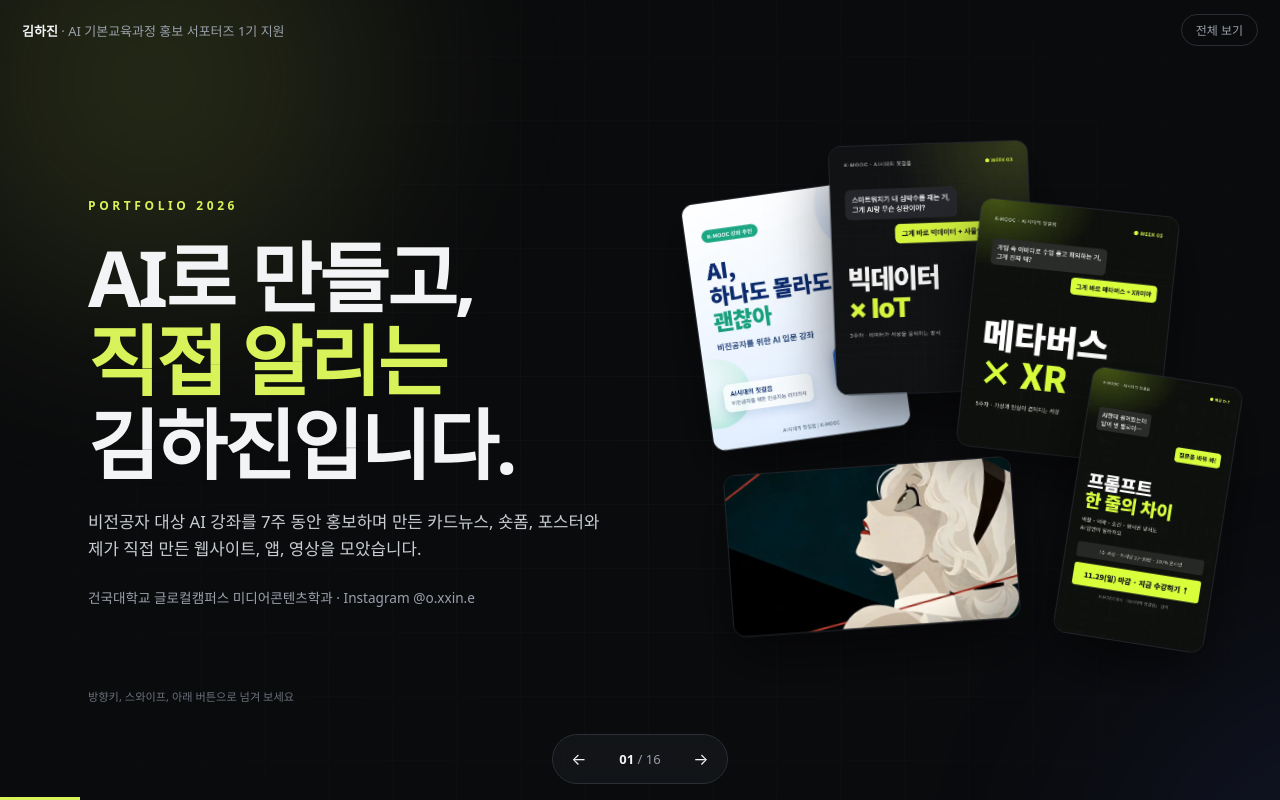
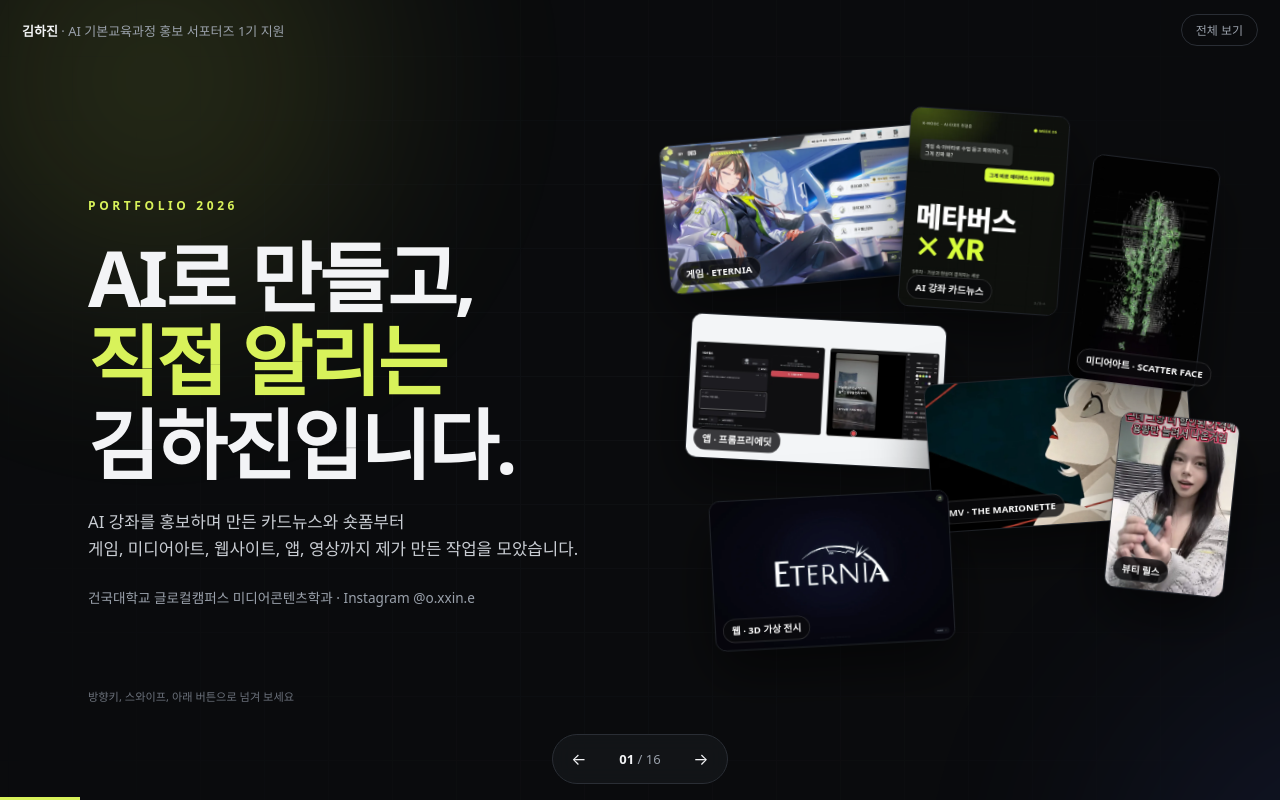
Before and after one commit to hchishj-alt/ai-supporters, a plain HTML site: page index.html in a window 1280 px wide. Drawn offline with Linux system fonts and the light colour scheme; a web font is replaced by a local one.

Commit message:
표지를 다양한 작업 화면으로

```diff
--- a/index.html
+++ b/index.html
@@ -29,15 +29,17 @@
 <section class="slide s-cover" data-title="표지">
   <div class="kicker" data-a>PORTFOLIO 2026</div>
   <h1 data-a>AI로 만들고,<br><em>직접 알리는</em><br>김하진입니다.</h1>
-  <p class="lead" data-a>비전공자 대상 AI 강좌를 7주 동안 홍보하며 만든 카드뉴스, 숏폼, 포스터와<br>제가 직접 만든 웹사이트, 앱, 영상을 모았습니다.</p>
+  <p class="lead" data-a>AI 강좌를 홍보하며 만든 카드뉴스와 숏폼부터<br>게임, 미디어아트, 웹사이트, 앱, 영상까지 제가 만든 작업을 모았습니다.</p>
   <div class="meta" data-a>건국대학교 글로컬캠퍼스 미디어콘텐츠학과 · Instagram @o.xxin.e</div>
   <div class="hint" data-a>방향키, 스와이프, 아래 버튼으로 넘겨 보세요</div>
   <div class="cover-stack" aria-hidden="true">
-    <img class="cs c1" src="w1_1.webp" alt="">
-    <img class="cs c2" src="w3_1.webp" alt="">
-    <img class="cs c3" src="card1.webp" alt="">
-    <img class="cs c4" src="poster_story.webp" alt="">
-    <img class="cs c5" src="marionette.webp" alt="">
+    <figure class="cs c1"><img src="play-cockpit.webp" alt=""><figcaption>게임 · ETERNIA</figcaption></figure>
+    <figure class="cs c2"><img src="card1.webp" alt=""><figcaption>AI 강좌 카드뉴스</figcaption></figure>
+    <figure class="cs c3"><img src="sf-3.webp" alt=""><figcaption>미디어아트 · SCATTER FACE</figcaption></figure>
+    <figure class="cs c4"><img src="app-prompri.webp" alt=""><figcaption>앱 · 프롬프리에딧</figcaption></figure>
+    <figure class="cs c5"><img src="marionette.webp" alt=""><figcaption>MV · THE MARIONETTE</figcaption></figure>
+    <figure class="cs c6"><img src="st-reels-1.webp" alt=""><figcaption>뷰티 릴스</figcaption></figure>
+    <figure class="cs c7"><img src="web_eternia-exhibition.webp" alt=""><figcaption>웹 · 3D 가상 전시</figcaption></figure>
   </div>
 </section>
 
--- a/style.css
+++ b/style.css
@@ -233,21 +233,28 @@ h1 em,h2 em{font-style:normal;color:var(--lime)}
 
 
 /* 표지 작업물 스택 */
-.cover-stack{position:absolute;right:90px;top:50%;width:640px;height:640px;transform:translateY(-50%)}
-.cs{position:absolute;border-radius:16px;border:1px solid var(--line);box-shadow:0 30px 70px rgba(0,0,0,.55);opacity:0;transition:opacity .9s var(--ease),transform 1.2s var(--ease)}
-.cs.c1{width:250px;left:0;top:70px;transform:translateY(40px) rotate(-8deg)}
-.cs.c2{width:250px;left:170px;top:10px;transform:translateY(40px) rotate(-2deg)}
-.cs.c3{width:250px;left:340px;top:90px;transform:translateY(40px) rotate(6deg)}
-.cs.c4{width:190px;left:470px;top:300px;transform:translateY(40px) rotate(9deg)}
-.cs.c5{width:360px;left:40px;top:410px;transform:translateY(40px) rotate(-4deg)}
-.slide.active .cs{opacity:1}
-.slide.active .cs.c1{transform:rotate(-8deg);transition-delay:.3s;animation:float 7s ease-in-out 1.5s infinite}
-.slide.active .cs.c2{transform:rotate(-2deg);transition-delay:.45s;animation:float 8s ease-in-out 1.7s infinite reverse}
-.slide.active .cs.c3{transform:rotate(6deg);transition-delay:.6s;animation:float 6.5s ease-in-out 1.9s infinite}
-.slide.active .cs.c4{transform:rotate(9deg);transition-delay:.75s;animation:float 7.5s ease-in-out 2.1s infinite reverse}
-.slide.active .cs.c5{transform:rotate(-4deg);transition-delay:.9s;animation:float 9s ease-in-out 2.3s infinite}
+.cover-stack{position:absolute;right:70px;top:50%;width:700px;height:700px;transform:translateY(-50%)}
+.cs{position:absolute;margin:0;opacity:0;transition:opacity .9s var(--ease),transform 1.2s var(--ease);transform:translateY(40px) rotate(var(--r))}
+.cs img{display:block;width:100%;border-radius:14px;border:1px solid var(--line);box-shadow:0 30px 70px rgba(0,0,0,.55)}
+.cs figcaption{position:absolute;left:10px;bottom:10px;font-size:12px;font-weight:600;padding:5px 10px;border-radius:99px;background:rgba(10,11,13,.8);color:#fff;border:1px solid rgba(255,255,255,.15);white-space:nowrap}
+.cs.c1{width:330px;left:0;top:30px;--r:-5deg;z-index:2}
+.cs.c2{width:200px;left:300px;top:0;--r:4deg;z-index:3}
+.cs.c3{width:160px;left:520px;top:60px;--r:7deg;z-index:7}
+.cs.c4{width:320px;left:30px;top:260px;--r:3deg;z-index:4}
+.cs.c5{width:330px;left:330px;top:330px;--r:-4deg;z-index:5}
+.cs.c6{width:150px;left:560px;top:380px;--r:6deg;z-index:6}
+.cs.c6 img{height:220px;object-fit:cover}
+.cs.c7{width:300px;left:60px;top:480px;--r:-3deg;z-index:6}
+.slide.active .cs{opacity:1;transform:rotate(var(--r));animation:float 8s ease-in-out infinite}
+.slide.active .c1{transition-delay:.25s;animation-delay:1.4s}
+.slide.active .c2{transition-delay:.35s;animation-delay:1.8s;animation-direction:reverse}
+.slide.active .c3{transition-delay:.45s;animation-delay:2.2s}
+.slide.active .c4{transition-delay:.55s;animation-delay:1.6s;animation-direction:reverse}
+.slide.active .c5{transition-delay:.65s;animation-delay:2s}
+.slide.active .c6{transition-delay:.75s;animation-delay:2.4s;animation-direction:reverse}
+.slide.active .c7{transition-delay:.85s;animation-delay:1.9s}
 @keyframes float{50%{translate:0 -12px}}
-.s-cover h1,.s-cover .lead,.s-cover .meta{max-width:760px}
+.s-cover h1,.s-cover .lead,.s-cover .meta{max-width:700px}
 .s-cover .lead{font-size:21px}
 
 /* 카드뉴스 탭 + 팬 */
```
